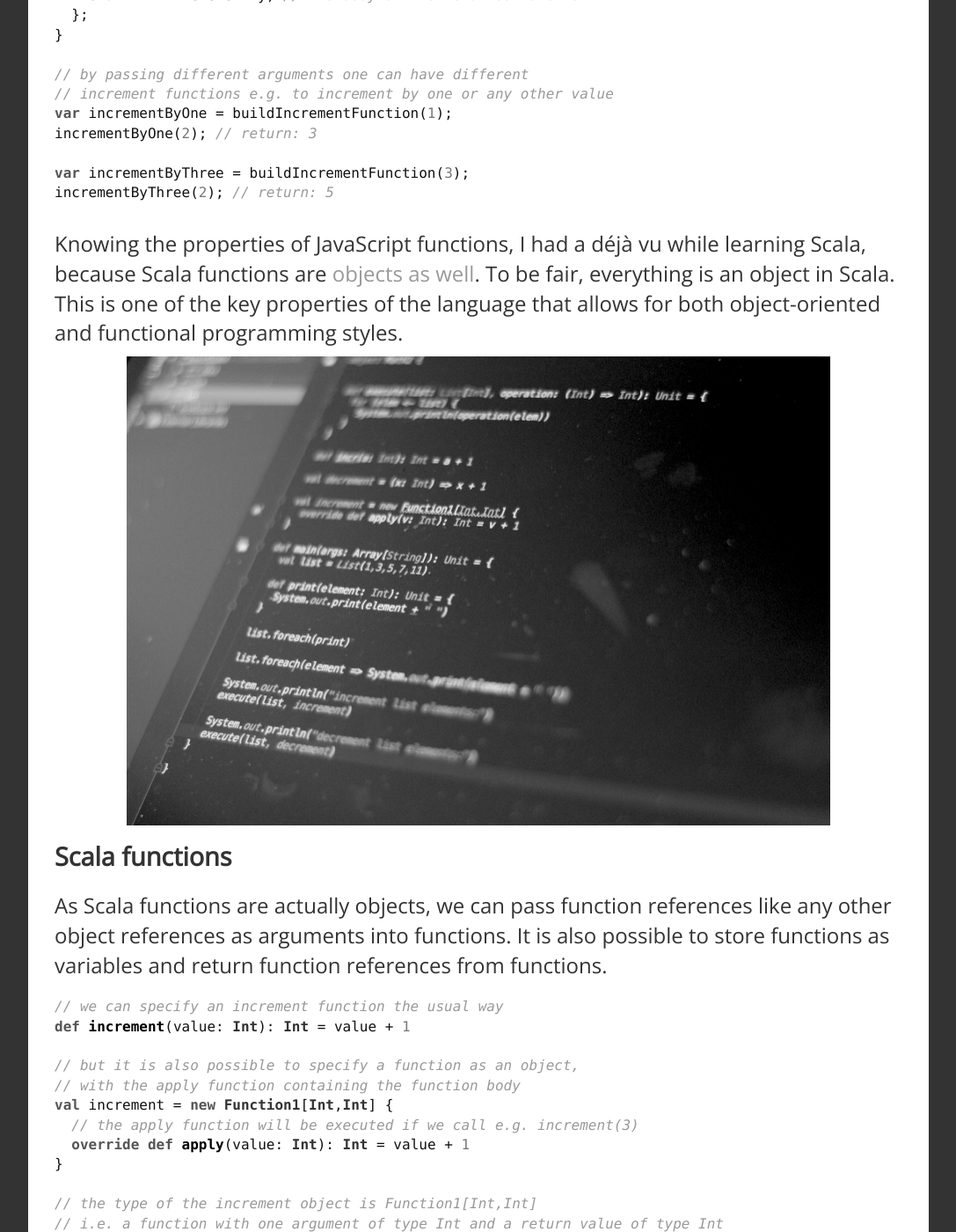
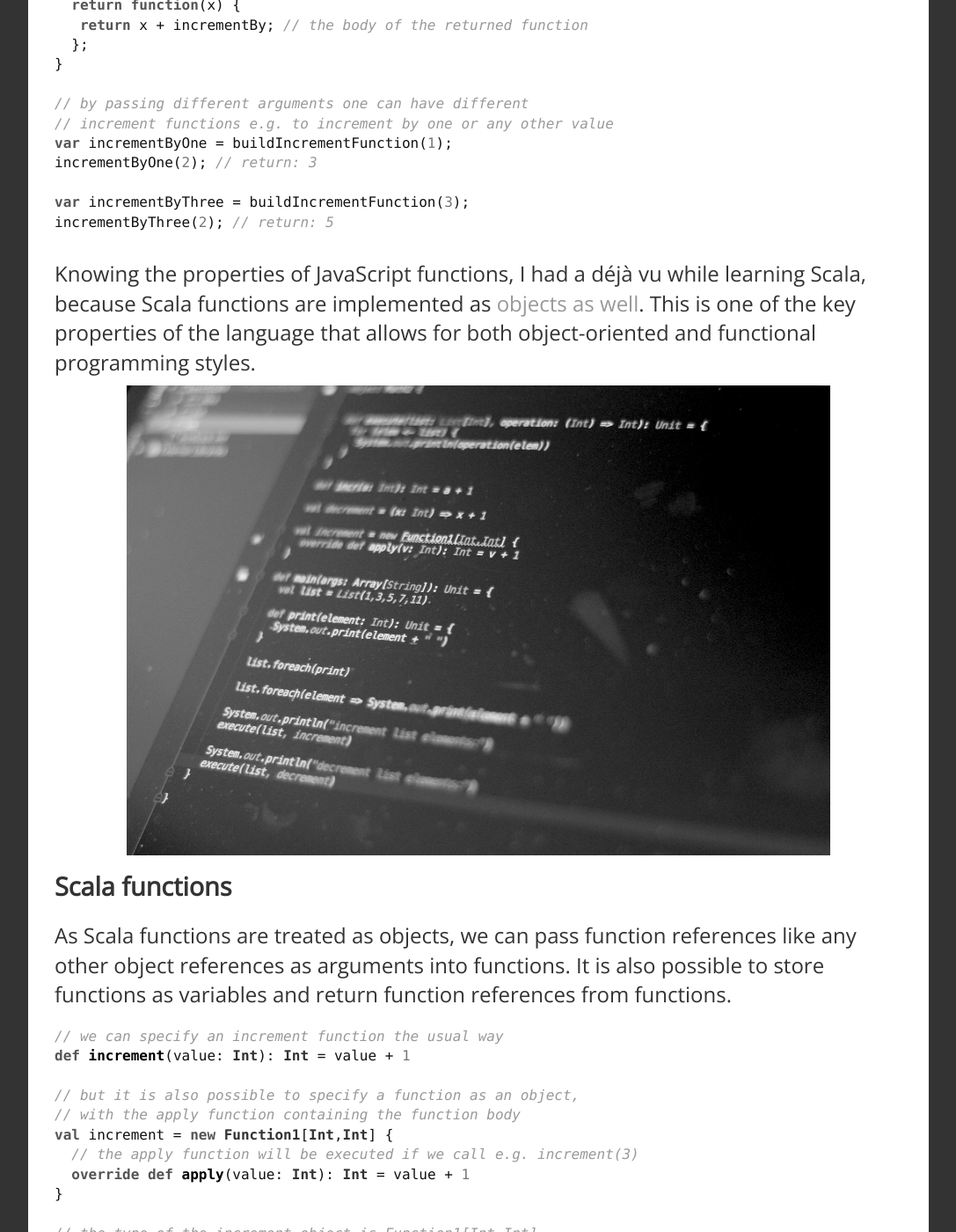
Before and after one commit to cogitor/cogitor.github.io, a Jekyll site: the page built from _posts/2016-03-28-a-story-of-higher-order-functions.md, in a window 1280 px wide and 1400 px high, scrolled down 3975 px. Shown: the whole window at 88% size, without its empty margins (96-1183 px from the left). Built offline with Jekyll 4.4.1, drawn with Linux system fonts in a browser that asks for light colours; nearby versions of some CDN libraries; a style sheet for code colours, icons or effects is not loaded; some of the changed text lies outside the part shown.

Commit message:
update article

```diff
--- a/_posts/2016-03-28-a-story-of-higher-order-functions.md
+++ b/_posts/2016-03-28-a-story-of-higher-order-functions.md
@@ -76,7 +76,7 @@ obj.sum(); // result: 3
 {% endcapture %}
 {% include code_snippet.html class="javascript" code=my_include %}
 
-And essentially, functions are objects too. So one can assign key-value pairs to functions as well. But more importantly, functions can be stored as variables, used as arguments to other functions, returned from functions etc.
+And essentially, functions are implemented as objects too. So one can assign key-value pairs to functions as well. But more importantly, functions can be stored as variables, used as arguments to other functions, returned from functions etc.
 
 {% capture my_include %}// you can specify a function
 function sum(a,b) { return a+b; };
@@ -158,13 +158,13 @@ incrementByThree(2); // return: 5
 {% endcapture %}
 {% include code_snippet.html class="javascript" code=my_include %}
 
-Knowing the properties of JavaScript functions, I had a déjà vu while learning Scala, because Scala functions are [objects as well](https://gleichmann.wordpress.com/2010/11/08/functional-scala-functions-as-objects-as-functions/). To be fair, everything is an object in Scala. This is one of the key properties of the language that allows for both object-oriented and functional programming styles.
+Knowing the properties of JavaScript functions, I had a déjà vu while learning Scala, because Scala functions are implemented as [objects as well](https://gleichmann.wordpress.com/2010/11/08/functional-scala-functions-as-objects-as-functions/). This is one of the key properties of the language that allows for both object-oriented and functional programming styles.
 
 {% include responsive_image.html name="scala_code" alt="Scala code" %}
 
 ## Scala functions
 
-As Scala functions are actually objects, we can pass function references like any other object references as arguments into functions. It is also possible to store functions as variables and return function references from functions.
+As Scala functions are treated as objects, we can pass function references like any other object references as arguments into functions. It is also possible to store functions as variables and return function references from functions.
 
 {% capture my_include %}// we can specify an increment function the usual way
 def increment(value: Int): Int = value + 1
```
Also changed, not shown: other parts of _posts/2016-03-28-a-story-of-higher-order-functions.md (+1 -1 lines).
